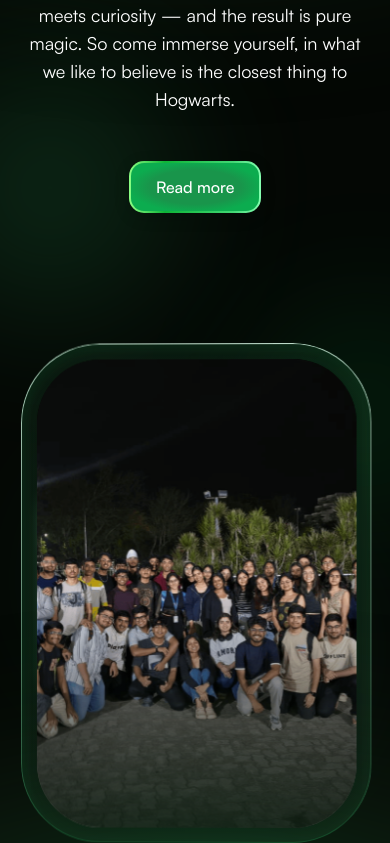
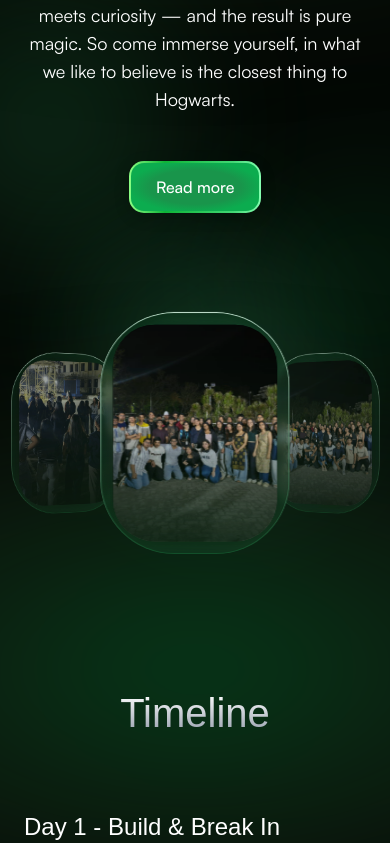
Before and after one commit to vinnovateit/b3, a Next.js app: page / in a window 390 px wide. Shown: the part 1790-2633 px from the top of the page. Built offline with nearby package versions, Linux system fonts and the light colour scheme.

Commit message:
fix: fixed the carousel for both desktop and mobile view

```diff
--- a/src/app/components/WhoAreWe.jsx
+++ b/src/app/components/WhoAreWe.jsx
@@ -1,7 +1,7 @@
 "use client";
-import React, { useState, useEffect, useRef } from "react";
+import React, { useState, useEffect, useRef, useCallback } from "react";
 import Image from "next/image";
-import { motion } from "framer-motion";
+import gsap from "gsap";
 import Button from "./button";
 
 const CARDS = [
@@ -12,238 +12,277 @@ const CARDS = [
 	{ id: 5, src: "/Whoareweimg/fifth.png", alt: "Team" },
 ];
 
+// Position configs for each offset from center
+const POSITIONS = {
+	"-2": {
+		left: "18%",
+		scale: 0.7,
+		rotateY: 60,
+		translateZ: -150,
+		zIndex: 30,
+		opacity: 0.8,
+	},
+	"-1": {
+		left: "34%",
+		scale: 0.85,
+		rotateY: 38,
+		translateZ: -50,
+		zIndex: 40,
+		opacity: 1,
+	},
+	0: {
+		left: "50%",
+		scale: 1.1,
+		rotateY: 0,
+		translateZ: 100,
+		zIndex: 50,
+		opacity: 1,
+	},
+	1: {
+		left: "66%",
+		scale: 0.85,
+		rotateY: -38,
+		translateZ: -50,
+		zIndex: 40,
+		opacity: 1,
+	},
+	2: {
+		left: "82%",
+		scale: 0.7,
+		rotateY: -60,
+		translateZ: -150,
+		zIndex: 30,
+		opacity: 0.8,
+	},
+};
+
+// Mobile positions - only show 3 cards, hide outer edges
+const MOBILE_POSITIONS = {
+	"-2": {
+		left: "50%",
+		scale: 0,
+		rotateY: 0,
+		translateZ: -200,
+		zIndex: 10,
+		opacity: 0,
+	},
+	"-1": {
+		left: "15%",
+		scale: 0.75,
+		rotateY: 35,
+		translateZ: -80,
+		zIndex: 40,
+		opacity: 0.7,
+	},
+	0: {
+		left: "50%",
+		scale: 1,
+		rotateY: 0,
+		translateZ: 50,
+		zIndex: 50,
+		opacity: 1,
+	},
+	1: {
+		left: "85%",
+		scale: 0.75,
+		rotateY: -35,
+		translateZ: -80,
+		zIndex: 40,
+		opacity: 0.7,
+	},
+	2: {
+		left: "50%",
+		scale: 0,
+		rotateY: 0,
+		translateZ: -200,
+		zIndex: 10,
+		opacity: 0,
+	},
+};
+
 const WhoAreWe = () => {
 	const [activeIndex, setActiveIndex] = useState(2);
 	const [hasEnteredView, setHasEnteredView] = useState(false);
-	const [isAutoPlaying, setIsAutoPlaying] = useState(false);
-	const [isHovering, setIsHovering] = useState(false);
-	const prevActiveIndexRef = useRef(2);
+	const [isInitialized, setIsInitialized] = useState(false);
+	const [isMobile, setIsMobile] = useState(false);
+
+	const sectionRef = useRef(null);
 	const carouselRef = useRef(null);
-	const wheelQueueRef = useRef(0);
-	const wheelProcessingRef = useRef(false);
-	const wheelIdleTimeoutRef = useRef(null);
-	const wheelResumeTimeoutRef = useRef(null);
-	const transitionEndRef = useRef(0);
-	const queueKickTimeoutRef = useRef(null);
-	const TRANSITION_MS = 600;
-	const wheelDeltaAccumRef = useRef(0);
-	const WHEEL_THRESHOLD = 80;
+	const cardRefs = useRef([]);
+	const autoPlayIntervalRef = useRef(null);
 
-	// 1. START TIMERS ONLY WHEN VISIBLE
+	// Detect mobile screen
 	useEffect(() => {
-		if (hasEnteredView) {
-			// Wait 2 seconds for the "Fan Out" to finish before cycling
-			const startTimeout = setTimeout(() => {
-				setIsAutoPlaying(true);
-			}, 2000);
+		const checkMobile = () => {
+			setIsMobile(window.innerWidth < 768);
+		};
+		checkMobile();
+		window.addEventListener("resize", checkMobile);
+		return () => window.removeEventListener("resize", checkMobile);
+	}, []);
 
-			return () => clearTimeout(startTimeout);
+	// Get positions based on screen size
+	const getPositions = useCallback(() => {
+		return isMobile ? MOBILE_POSITIONS : POSITIONS;
+	}, [isMobile]);
+
+	// Calculate offset for a card
+	const getOffset = useCallback(
+		(index) => {
+			const length = CARDS.length;
+			let offset = (index - activeIndex + length) % length;
+			if (offset > length / 2) offset -= length;
+			return offset;
+		},
+		[activeIndex],
+	);
+
+	// Animate all cards to their positions using GSAP
+	const animateCards = useCallback(
+		(instant = false) => {
+			const positions = getPositions();
+			cardRefs.current.forEach((card, index) => {
+				if (!card) return;
+
+				const offset = getOffset(index);
+				const pos = positions[offset.toString()];
+
+				if (!pos) {
+					// Hidden card
+					gsap.to(card, {
+						left: "50%",
+						xPercent: -50,
+						yPercent: -50,
+						scale: 0,
+						rotateY: 0,
+						z: 0,
+						opacity: 0,
+						zIndex: 0,
+						duration: instant ? 0 : 1.2,
+						ease: "power3.inOut",
+					});
+					return;
+				}
+
+				// Single animation with all properties including translateZ for smooth depth
+				gsap.to(card, {
+					left: pos.left,
+					xPercent: -50,
+					yPercent: -50,
+					scale: pos.scale,
+					rotateY: pos.rotateY,
+					z: pos.translateZ,
+					opacity: pos.opacity,
+					zIndex: pos.zIndex,
+					duration: instant ? 0 : 1.2,
+					ease: "power2.inOut",
+				});
+			});
+		},
+		[getOffset, getPositions],
+	);
+
+	// Intersection Observer - trigger fan-out once when carousel enters view
+	useEffect(() => {
+		const carousel = carouselRef.current;
+		if (!carousel) return;
+
+		const observer = new IntersectionObserver(
+			([entry]) => {
+				if (entry.isIntersecting && !isInitialized) {
+					setHasEnteredView(true);
+				}
+			},
+			{ threshold: 0.1 },
+		);
+
+		observer.observe(carousel);
+
+		return () => observer.disconnect();
+	}, [isInitialized]);
+
+	// Trigger fan-out and start auto-play when entering view for the first time
+	useEffect(() => {
+		if (!hasEnteredView || isInitialized) return;
+
+		const positions = getPositions();
+
+		// Set initial state - all cards centered and hidden
+		cardRefs.current.forEach((card) => {
+			if (!card) return;
+			gsap.set(card, {
+				left: "50%",
+				xPercent: -50,
+				yPercent: -50,
+				scale: 0.6,
+				rotateY: 0,
+				z: 0,
+				opacity: 0,
+				zIndex: 1,
+			});
+		});
+
+		// Animate each card to its position with stagger
+		cardRefs.current.forEach((card, index) => {
+			if (!card) return;
+
+			const length = CARDS.length;
+			let offset = (index - activeIndex + length) % length;
+			if (offset > length / 2) offset -= length;
+
+			const pos = positions[offset.toString()];
+
+			if (!pos) return;
+
+			gsap.to(card, {
+				left: pos.left,
+				xPercent: -50,
+				yPercent: -50,
+				scale: pos.scale,
+				rotateY: pos.rotateY,
+				z: pos.translateZ,
+				opacity: pos.opacity,
+				zIndex: pos.zIndex,
+				duration: 1,
+				delay: 0.15 * Math.abs(offset),
+				ease: "power3.out",
+			});
+		});
+
+		setIsInitialized(true);
+	}, [hasEnteredView, isInitialized, activeIndex, getPositions]);
+
+	// Animate when activeIndex changes
+	useEffect(() => {
+		if (isInitialized) {
+			animateCards();
 		}
-	}, [hasEnteredView]);
+	}, [activeIndex, isInitialized, animateCards]);
 
-	// 2. AUTO-CYCLE LOGIC
+	// Auto-rotate interval - starts after initialization and runs forever
 	useEffect(() => {
-		if (isAutoPlaying) {
-			const interval = setInterval(() => {
-				transitionEndRef.current = performance.now() + TRANSITION_MS;
+		if (!isInitialized) return;
+
+		// Start auto-rotate after fan-out animation completes
+		const startTimeout = setTimeout(() => {
+			autoPlayIntervalRef.current = setInterval(() => {
 				setActiveIndex((prev) => (prev + 1) % CARDS.length);
 			}, 3000);
-			return () => clearInterval(interval);
-		}
-	}, [isAutoPlaying]);
+		}, 1200);
 
-	useEffect(() => {
-		const onVisibilityChange = () => {
-			if (document.hidden) {
-				setIsAutoPlaying(false);
-			} else if (hasEnteredView) {
-				setIsAutoPlaying(true);
+		return () => {
+			clearTimeout(startTimeout);
+			if (autoPlayIntervalRef.current) {
+				clearInterval(autoPlayIntervalRef.current);
 			}
 		};
-		document.addEventListener("visibilitychange", onVisibilityChange);
-		return () => {
-			document.removeEventListener("visibilitychange", onVisibilityChange);
-		};
-	}, [hasEnteredView]);
-
-	useEffect(() => {
-		const node = carouselRef.current;
-		if (!node) return;
-
-		const processWheelQueue = () => {
-			if (wheelQueueRef.current === 0) {
-				wheelProcessingRef.current = false;
-				return;
-			}
-			wheelProcessingRef.current = true;
-			const direction = wheelQueueRef.current > 0 ? 1 : -1;
-			wheelQueueRef.current -= direction;
-			transitionEndRef.current = performance.now() + TRANSITION_MS;
-			setActiveIndex(
-				(prev) => (prev + direction + CARDS.length) % CARDS.length,
-			);
-			setTimeout(() => {
-				processWheelQueue();
-			}, TRANSITION_MS);
-		};
-
-		const onWheel = (e) => {
-			if (!isHovering) return;
-			e.preventDefault();
-			e.stopPropagation();
-			if (!hasEnteredView) return;
-			wheelDeltaAccumRef.current += e.deltaY;
-			if (Math.abs(wheelDeltaAccumRef.current) < WHEEL_THRESHOLD) return;
-			const direction = wheelDeltaAccumRef.current > 0 ? 1 : -1;
-			wheelDeltaAccumRef.current = 0;
-			setIsAutoPlaying(false);
-			wheelQueueRef.current += direction;
-			if (wheelQueueRef.current > 2) wheelQueueRef.current = 2;
-			if (wheelQueueRef.current < -2) wheelQueueRef.current = -2;
-			if (!wheelProcessingRef.current) {
-				const now = performance.now();
-				const delay = Math.max(0, transitionEndRef.current - now);
-				if (delay > 0) {
-					if (queueKickTimeoutRef.current)
-						clearTimeout(queueKickTimeoutRef.current);
-					queueKickTimeoutRef.current = setTimeout(() => {
-						processWheelQueue();
-					}, delay);
-				} else {
-					processWheelQueue();
-				}
-			}
-			if (wheelIdleTimeoutRef.current)
-				clearTimeout(wheelIdleTimeoutRef.current);
-			wheelIdleTimeoutRef.current = setTimeout(() => {
-				wheelQueueRef.current = 0;
-			}, 120);
-			if (wheelResumeTimeoutRef.current)
-				clearTimeout(wheelResumeTimeoutRef.current);
-			wheelResumeTimeoutRef.current = setTimeout(() => {
-				if (hasEnteredView) setIsAutoPlaying(true);
-			}, 1000);
-		};
-
-		node.addEventListener("wheel", onWheel, { passive: false });
-		return () => {
-			node.removeEventListener("wheel", onWheel);
-			if (wheelIdleTimeoutRef.current)
-				clearTimeout(wheelIdleTimeoutRef.current);
-			if (wheelResumeTimeoutRef.current)
-				clearTimeout(wheelResumeTimeoutRef.current);
-			if (queueKickTimeoutRef.current)
-				clearTimeout(queueKickTimeoutRef.current);
-		};
-	}, [hasEnteredView, isHovering]);
-
-	useEffect(() => {
-		prevActiveIndexRef.current = activeIndex;
-	}, [activeIndex]);
-
-	const getVariant = (offset, isWrapping) => {
-		// --- CENTER ---
-		if (offset === 0) {
-			return {
-				left: "50%",
-				scale: 1,
-				opacity: 1,
-				zIndex: 50,
-				z: 0,
-				rotateY: 0,
-				x: "-50%",
-				y: "-50%",
-				transition: { duration: 0.6, ease: "easeOut" },
-			};
-		}
-		// --- MID LEFT ---
-		if (offset === -1) {
-			return {
-				left: "34%",
-				scale: 1,
-				opacity: 1,
-				zIndex: 40,
-				z: -80,
-				rotateY: 38,
-				x: "-50%",
-				y: "-50%",
-				transition: { duration: 0.6, ease: "easeInOut" },
-			};
-		}
-		// --- FAR LEFT ---
-		if (offset === -2) {
-			return {
-				left: "18%",
-				scale: 0.9,
-				opacity: isWrapping ? [0, 0.8] : 0.8,
-				zIndex: 30,
-				z: -160,
-				rotateY: 60,
-				x: "-50%",
-				y: "-50%",
-				transition: isWrapping
-					? {
-							left: { duration: 0 },
-							x: { duration: 0 },
-							rotateY: { duration: 0 },
-							scale: { duration: 0 },
-							opacity: { duration: 0.3, delay: 0.05, ease: "easeOut" },
-						}
-					: { duration: 0.6, ease: "easeInOut" },
-			};
-		}
-		// --- MID RIGHT ---
-		if (offset === 1) {
-			return {
-				left: "66%",
-				scale: 1,
-				opacity: 1,
-				zIndex: 40,
-				z: -80,
-				rotateY: -38,
-				x: "-50%",
-				y: "-50%",
-				transition: { duration: 0.6, ease: "easeInOut" },
-			};
-		}
-		// --- FAR RIGHT ---
-		if (offset === 2) {
-			return {
-				left: "82%",
-				scale: 0.9,
-				opacity: isWrapping ? [0, 0.8] : 0.8,
-				zIndex: 30,
-				z: -160,
-				rotateY: -60,
-				x: "-50%",
-				y: "-50%",
-				transition: isWrapping
-					? {
-							left: { duration: 0 },
-							x: { duration: 0 },
-							rotateY: { duration: 0 },
-							scale: { duration: 0 },
-							opacity: { duration: 0.3, delay: 0.05, ease: "easeOut" },
-						}
-					: { duration: 0.6, ease: "easeInOut" },
-			};
-		}
-		// --- HIDDEN ---
-		return {
-			left: "50%",
-			scale: 0,
-			opacity: 0,
-			zIndex: 0,
-			z: -200,
-			rotateY: 0,
-			x: "-50%",
-			y: "-50%",
-			transition: { duration: 0.6 },
-		};
-	};
+	}, [isInitialized]);
 
 	return (
-		<section className="relative w-full bg-[#040704] pt-16 pb-24 overflow-hidden flex flex-col items-center font-sans">
+		<section
+			ref={sectionRef}
+			className="relative w-full bg-[#040704] pt-16 pb-24 overflow-hidden flex flex-col items-center font-sans"
+		>
 			{/* Top green gradient transition */}
 			<div
 				className="absolute -top-[350px] left-1/2 -translate-x-1/2 w-[1400px] h-[700px] pointer-events-none"
@@ -304,88 +343,39 @@ const WhoAreWe = () => {
 			</div>
 
 			{/* --- CAROUSEL CONTAINER --- */}
-			{/* The onViewportEnter here triggers the entire sequence */}
-			<motion.div
-				className="relative z-10 w-full max-w-[1400px] mx-auto h-[600px] perspective-1000 mt-4"
+			<div
 				ref={carouselRef}
-				onViewportEnter={() => {
-					setHasEnteredView(true);
-					setIsAutoPlaying(true);
-				}}
-				onViewportLeave={() => {
-					setHasEnteredView(false);
-					setIsAutoPlaying(false);
-				}}
-				viewport={{ once: false, amount: 0.3 }} // <--- Triggers when 30% visible
-				onMouseEnter={() => setIsHovering(true)}
-				onMouseLeave={() => setIsHovering(false)}
+				className="relative z-10 w-full max-w-[1000px] mx-auto h-[280px] md:h-[350px] mt-4"
+				style={{ perspective: "1000px" }}
 			>
 				{CARDS.map((card, index) => {
-					const length = CARDS.length;
-					let offset = (index - activeIndex + length) % length;
-					if (offset > length / 2) offset -= length;
-					let prevOffset =
-						(index - prevActiveIndexRef.current + length) % length;
-					if (prevOffset > length / 2) prevOffset -= length;
-					const isWrapping =
-						(prevOffset === -2 && offset === 2) ||
-						(prevOffset === 2 && offset === -2);
-
 					return (
-						<motion.div
+						<div
 							key={card.id}
-							className={`absolute top-1/2
-                ${
-									offset === 0
-										? "w-[90vw] h-[500px] md:w-[477.83px] md:h-[534px] glass-frame-center"
-										: "w-[200px] h-[300px] md:w-[404.28px] md:h-[451.54px] glass-frame-side"
-								}
-              `}
+							ref={(el) => (cardRefs.current[index] = el)}
+							className="absolute top-1/2 w-[180px] h-[230px] md:w-[260px] md:h-[300px] glass-frame-side"
 							style={{
 								transformStyle: "preserve-3d",
 								backfaceVisibility: "hidden",
-							}}
-							// INITIAL STATE: Hidden in center
-							initial={{
 								left: "50%",
-								x: "-50%",
-								y: "-50%",
-								scale: 0.8,
+								transform: "translate(-50%, -50%) scale(0.8)",
 								opacity: 0,
 							}}
-							// ANIMATE PROP: Checks if we have scrolled into view
-							animate={
-								hasEnteredView
-									? getVariant(offset, isWrapping) // If visible: Go to Calculated Position
-									: {
-											left: "50%",
-											x: "-50%",
-											y: "-50%",
-											scale: 0.8,
-											opacity: 0,
-										} // If not: Stay Hidden
-							}
 						>
-							<div
-								className={`relative z-10 w-full h-full overflow-hidden bg-black
-                  ${offset === 0 ? "rounded-[64px]" : "rounded-[58px]"}`}
-							>
+							<div className="relative z-10 w-full h-full overflow-hidden bg-black rounded-[40px] md:rounded-[58px]">
 								<Image
 									src={card.src}
 									alt={card.alt}
 									fill
 									className="object-cover opacity-90"
-									priority={offset === 0}
+									priority={index === 2}
 								/>
-
-								{offset === 0 && (
-									<div className="absolute bottom-0 left-0 w-full h-1/2 bg-gradient-to-t from-black/80 to-transparent" />
-								)}
+								<div className="absolute bottom-0 left-0 w-full h-1/2 bg-gradient-to-t from-black/80 to-transparent" />
 							</div>
-						</motion.div>
+						</div>
 					);
 				})}
-			</motion.div>
+			</div>
 
 			{/* Bottom green gradient transition */}
 			<div
```
